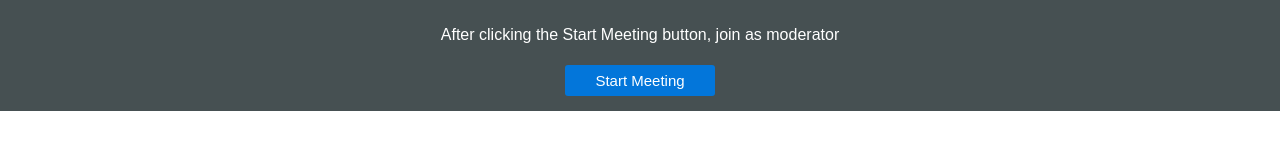
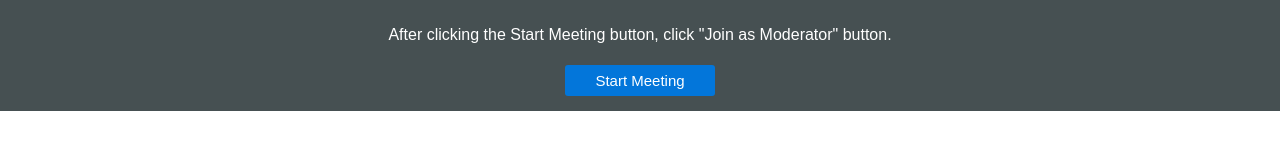
Before and after one commit to brianmego/multi-jitsi, a React (Create React App) app: page / in a window 1280 px wide. Shown: the top 160 px of the page. Built offline with nearby package versions, Linux system fonts and the light colour scheme.

Commit message:
Clarity in instructions

```diff
--- a/src/App.js
+++ b/src/App.js
@@ -21,7 +21,7 @@ const Main = () => {
         <div>
             <div id="header" className="App-header">
                 <div style={{textAlign: "center"}}>
-                    <p>After clicking the Start Meeting button, join as moderator</p>
+                    <p>After clicking the Start Meeting button, click "Join as Moderator" button.</p>
                     <StartButton roomAlias='Start Meeting' callBack={joinMeeting}/>
                 </div>
             </div>
```
